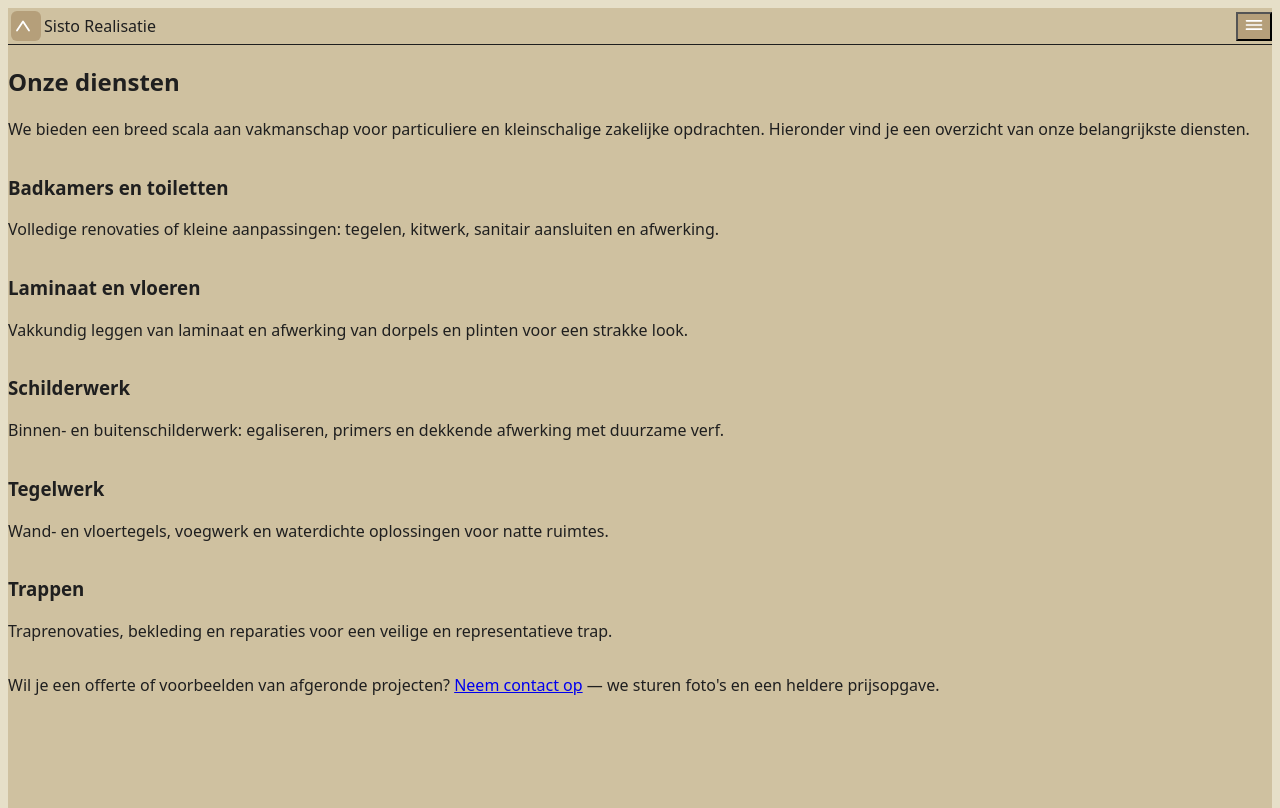
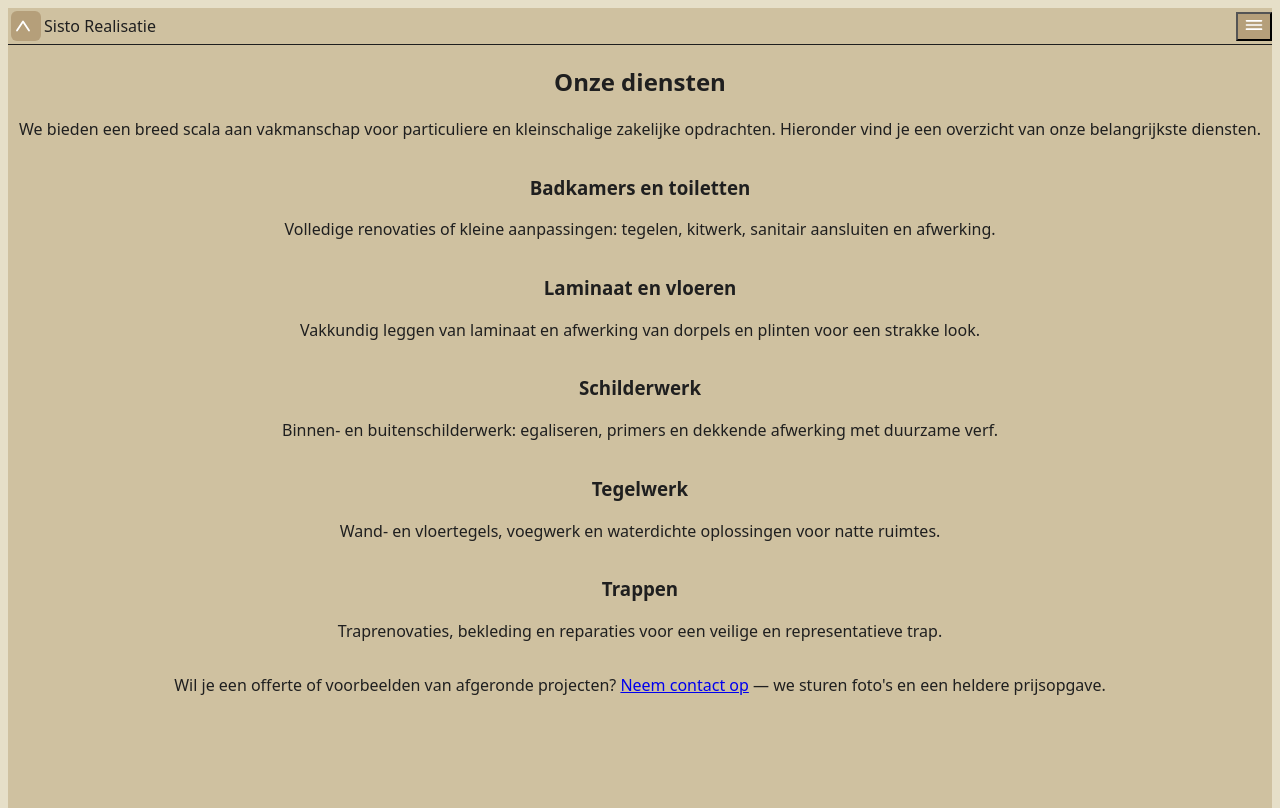
Before and after one commit to gonul1907/sisto1907, a Next.js app: page /diensten in a window 1280 px wide. Built offline with nearby package versions, Linux system fonts and the light colour scheme.

Commit message:
style(layout): center text globally; allow constrained left-aligned form

```diff
--- a/src/app/contact/page.tsx
+++ b/src/app/contact/page.tsx
@@ -31,11 +31,11 @@ export default function Contact() {
 
   return (
     <div className="w-full">
-      <div className="mx-auto max-w-md text-left">
+      <div className="mx-auto max-w-md">
         <h2 className="text-2xl font-bold mb-4">Contact</h2>
         <p className="mb-6">Vul het formulier in of bel ons direct voor een afspraak of vrijblijvende offerte.</p>
 
-        <form onSubmit={handleSubmit} className="space-y-4">
+        <form onSubmit={handleSubmit} className="space-y-4 text-left">
         <div>
           <label className="block text-sm font-medium">Naam</label>
           <input value={name} onChange={e => setName(e.target.value)} className="mt-1 block w-full border rounded px-3 py-2" placeholder="Jouw naam" />
--- a/src/app/diensten/page.tsx
+++ b/src/app/diensten/page.tsx
@@ -5,7 +5,7 @@ export const metadata = {
 export default function Diensten() {
   return (
     <div className="w-full">
-      <div className="mx-auto text-left max-w-5xl">
+      <div className="mx-auto max-w-5xl">
         <h2 className="text-3xl font-bold mb-6">Onze diensten</h2>
         <p className="mb-8">We bieden een breed scala aan vakmanschap voor particuliere en kleinschalige zakelijke opdrachten. Hieronder vind je een overzicht van onze belangrijkste diensten.</p>
 
--- a/src/app/layout.tsx
+++ b/src/app/layout.tsx
@@ -14,7 +14,7 @@ export default function RootLayout({ children }: { children: ReactNode }) {
         <div className="min-h-screen bg-beige flex flex-col items-center">
           <Navbar />
           {/* wider max width so pages feel less cramped; center text on all pages */}
-          <main className="w-full max-w-6xl px-6 sm:px-8 lg:px-12 py-10">{children}</main>
+          <main className="w-full max-w-6xl px-6 sm:px-8 lg:px-12 py-10 text-center">{children}</main>
         </div>
       </body>
     </html>
```
